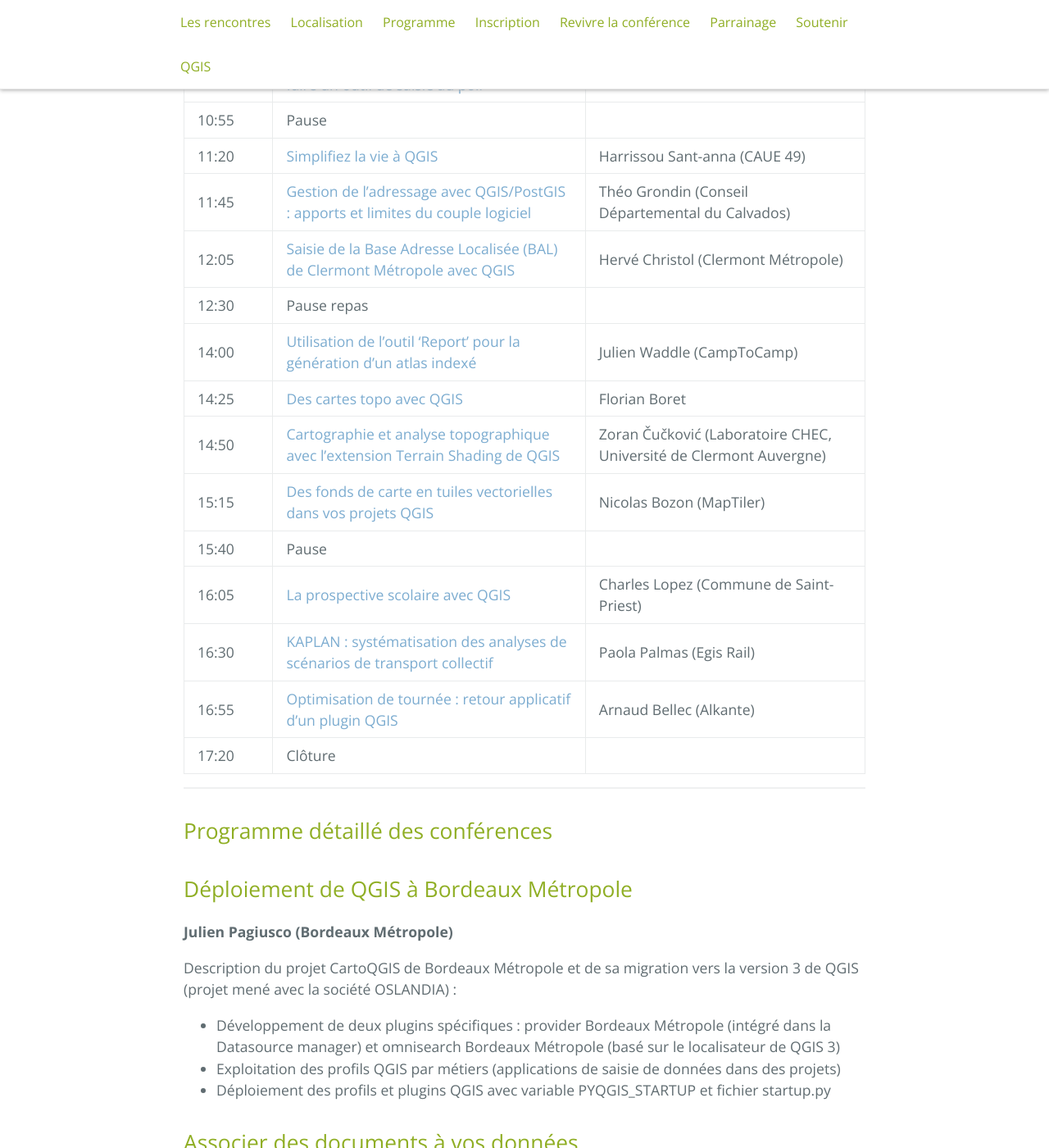
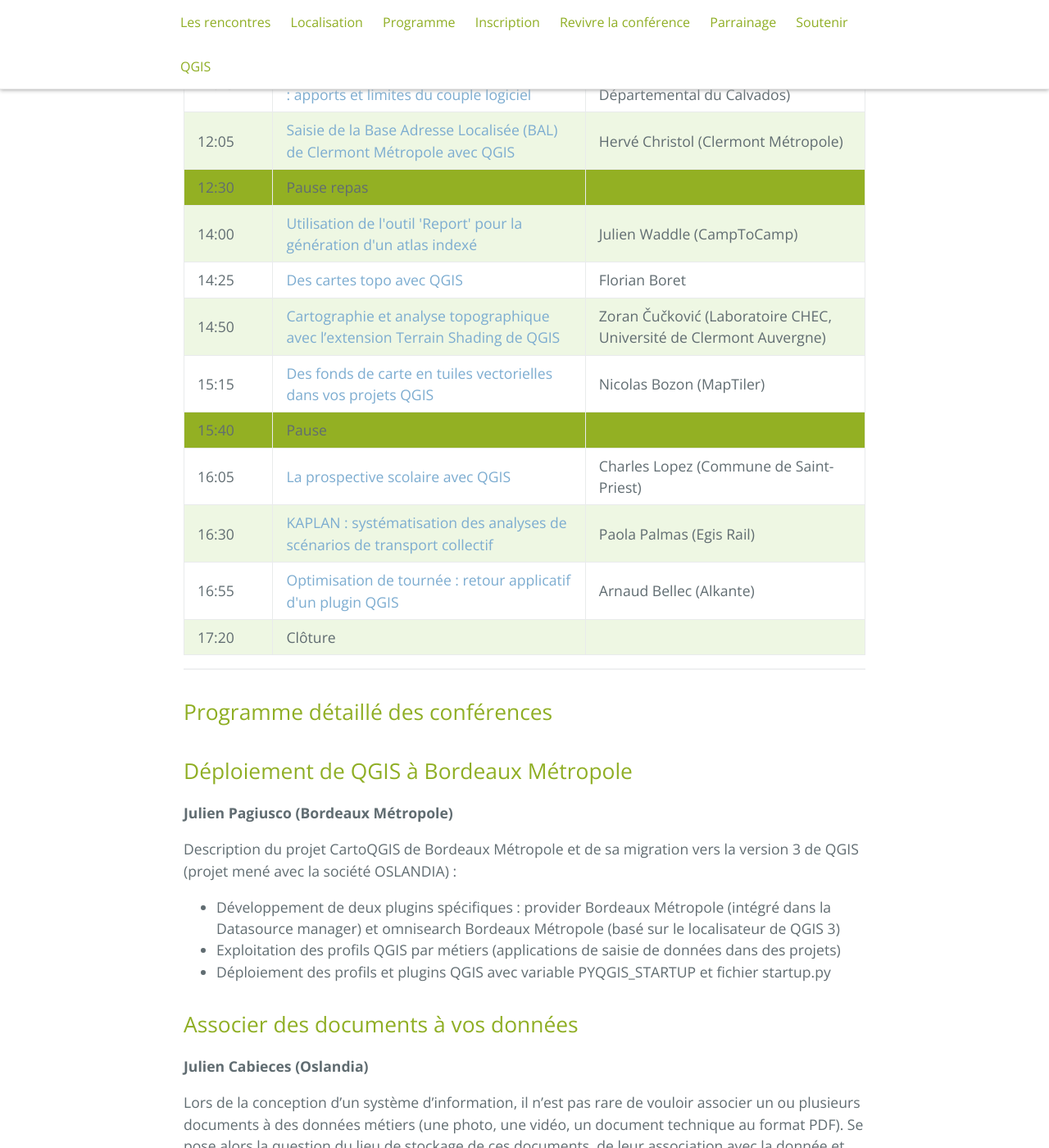
Before and after one commit to OSGeo-fr/QGIS-conf-fr-website, a Jekyll site: the page built from z20_programme.md, in a window 1280 px wide and 1400 px high, scrolled down 2106 px. Shown: the whole window at 82% size. Built offline with Jekyll 4.4.1, drawn with Linux system fonts in a browser that asks for light colours; some of the changed text lies outside the part shown.

Commit message:
html css

```diff
--- a/z20_programme.md
+++ b/z20_programme.md
@@ -19,7 +19,7 @@ Les ateliers dureront 1h30 ou 3h selon les besoins. Les pré-réquis éventuelle
 
 **Les horaires sont 9h00 - 15h30**
 
-<table>
+<table class="atelier-table">
     <thead>
         <tr>
             <th>Salle "Pavin"</th>
@@ -31,7 +31,7 @@ Les ateliers dureront 1h30 ou 3h selon les besoins. Les pré-réquis éventuelle
         </tr>
     </thead>
     <tbody>
-        <tr>
+        <tr class="atelier">
             <td rowspan=2><b>09:00 - 12h00</b><br><a href="#simplifiez-vous-la-v%C3%A9rification-des-plans-avec-qompligis">Simplifiez-vous la vérification des plans avec QompliGIS</a></td>
             <td rowspan=2><b>09:00 - 12h00</b><br><a href="#publier-un-projet-qgis-sur-le-web-avec-lizmap">Publier un projet QGIS sur le web avec Lizmap</a></td>
             <td rowspan=2><b>09:00 - 12h00</b><br><a href="#comment-qgis-aide-%C3%A0-la-constitution-de-r%C3%A9f%C3%A9rentiels-de-donn%C3%A9es-g%C3%A9ohistoriques-">Comment QGIS aide à la constitution de référentiels de données géohistoriques ?</a></td>
@@ -39,12 +39,13 @@ Les ateliers dureront 1h30 ou 3h selon les besoins. Les pré-réquis éventuelle
             <td><b>09:00 - 10h30</b><br><a href="#d%C3%A9ployer-et-maintenir-des-profils-utilisateurs"> Déployer et maintenir des profils utilisateurs</a></td>
             <td rowspan=2><b>09:00 - 12h00</b><br>Ateliers discussion thématique</td>
         </tr>
-        <tr>
+        <tr class="atelier">
             <td><b>10:45 - 12h15</b><br><a href="#cr%C3%A9ation-de-fiches-tableau-de-bord-%C3%A0-partir-de-latlas">Création de fiches tableau de bord à partir de l'Atlas</a></td>
         </tr>
-         <tr>
+        <tr class="pause-atelier">
             <td colspan=6><b>Pause</b></td>
-        </tr>       <tr>
+        </tr>
+        <tr class="atelier">
             <td><b>14:00 - 15h30</b><br><a href="#esth%C3%A9tisez-vos-cartes-issues-dosm">Esthétisez vos cartes issues d'OSM</a></td>
             <td><b>14:00 - 15h30</b><br><a href="#les-easter-eggs-de-qgis--chasser-et-%C3%AAtre-chass%C3%A9">Les easter eggs de QGIS : chasser et être chassé</a></td>
             <td><b>14:00 - 15h30</b><br><a href="#fonctionnement-du-modeleur-graphique">Fonctionnement du modeleur graphique</a></td>
@@ -62,27 +63,112 @@ Journée de conférences avec diffusion vidéo live.
 
 Vous pourrez également interagir avec les présentateurs via le canal de messagerie.
 
-| Horaires | Titre                                                                            | Présentateur / Présentatrice                                       |
-|----------|----------------------------------------------------------------------------------|--------------------------------------------------------------------|
-| 09:00    | Ouverture de la journée - OSGeo-FR & Groupe QGIS FR                              |                                                                    |
-| 09:15    | [Déploiement de QGIS à Bordeaux Métropole](#d%C3%A9ploiement-de-qgis-%C3%A0-bordeaux-m%C3%A9tropole)       | Julien Pagiusco (Bordeaux Métropole)                               |
-| 09:40    | [Associer des documents à vos données](#associer-des-documents-%C3%A0-vos-donn%C3%A9es)                    | Julien Cabieces (Oslandia)                                         |
-| 10:05    | [QGIS Serveur, le choix de la simplicité](#qgis-serveur-le-choix-de-la-simplicit%C3%A9)                    | Paul Blottiere (Hytech-Imaging)                                    |
-| 10:30    | [QGIS, ses formulaires et expressions pour faire un outil de saisie au poil](#qgis-ses-formulaires-et-expressions-pour-faire-un-outil-de-saisie-au-poil)       | Michaël Douchin (3Liz)                                             |
-| 10:55    | Pause                                                                            |                                                                    |
-| 11:20    | [Simplifiez la vie à QGIS](#simplifiez-la-vie-%C3%A0-qgis)                                                 | Harrissou Sant-anna (CAUE 49)                                      |
-| 11:45    | [Gestion de l’adressage avec QGIS/PostGIS : apports et limites du couple logiciel](#gestion-de-ladressage-avec-qgispostgis--apports-et-limites-du-couple-logiciel) | Théo Grondin (Conseil Départemental du Calvados)              |
-| 12:05    | [Saisie de la Base Adresse Localisée (BAL) de Clermont Métropole avec QGIS](#saisie-de-la-base-adresse-localis%C3%A9e-bal-de-clermont-m%C3%A9tropole-avec-qgis)        | Hervé Christol (Clermont Métropole)                          |
-| 12:30    | Pause repas                                                                      |                                                                    |
-| 14:00    | [Utilisation de l'outil 'Report' pour la génération d'un atlas indexé](#utilisation-de-loutil-report-pour-la-g%C3%A9n%C3%A9ration-dun-atlas-index%C3%A9)            | Julien Waddle (CampToCamp)                             |
-| 14:25    | [Des cartes topo avec QGIS](#des-cartes-topo-avec-qgis)             | Florian Boret                                                      |
-| 14:50    | [Cartographie et analyse topographique avec l’extension Terrain Shading de QGIS](#cartographie-et-analyse-topographique-avec-lextension-terrain-shading-de-qgis)   | Zoran Čučković (Laboratoire CHEC, Université de Clermont Auvergne) |
-| 15:15    | [Des fonds de carte en tuiles vectorielles dans vos projets QGIS](#des-fonds-de-carte-en-tuiles-vectorielles-dans-vos-projets-qgis)                  | Nicolas Bozon (MapTiler)                                           |
-| 15:40    | Pause                                                                            |                                                                    |
-| 16:05    | [La prospective scolaire avec QGIS](#la-prospective-scolaire-avec-qgis)          | Charles Lopez (Commune de Saint-Priest)                            |
-| 16:30    | [KAPLAN : systématisation des analyses de scénarios de transport collectif](#kaplan--syst%C3%A9matisation-des-analyses-de-sc%C3%A9narios-de-transport-collectif) | Paola Palmas (Egis Rail)                                           |
-| 16:55    | [Optimisation de tournée : retour applicatif d'un plugin QGIS](#optimisation-de-tourn%C3%A9e--retour-applicatif-dun-plugin-qgis)                     | Arnaud Bellec (Alkante)                                            |
-| 17:20    | Clôture                                                                          |                                                                    |
+<table class="tableizer-table">
+  <thead>
+    <tr class="th">
+      <th>Horaires</th>
+      <th>Titre</th>
+      <th>Présentateur / Présentatrice</th>
+    </tr>
+  </thead>
+  <tbody>
+    <tr class="impair">
+      <td>09:00</td>
+      <td>Ouverture de la journée - OSGeo-FR &amp; Groupe QGIS FR</td>
+      <td></td>
+    </tr>
+    <tr class="pair">
+      <td>09:15</td>
+      <td><a href="#d%C3%A9ploiement-de-qgis-%C3%A0-bordeaux-m%C3%A9tropole">Déploiement de QGIS à Bordeaux Métropole</a></td>
+      <td>Julien Pagiusco (Bordeaux Métropole)</td>
+    </tr>
+    <tr class="impair">
+      <td>09:40</td>
+      <td><a href="#associer-des-documents-%C3%A0-vos-donn%C3%A9es">Associer des documents à vos données</a></td>
+      <td>Julien Cabieces (Oslandia)</td>
+    </tr>
+    <tr  class="pair">
+      <td>10:05</td>
+      <td><a href="#qgis-serveur-le-choix-de-la-simplicit%C3%A9">QGIS Serveur, le choix de la simplicité</a></td>
+      <td>Paul Blottiere (Hytech-Imaging)</td>
+    </tr>
+    <tr class="impair">
+      <td>10:30</td>
+      <td><a href="#qgis-ses-formulaires-et-expressions-pour-faire-un-outil-de-saisie-au-poil">QGIS, ses formulaires et expressions pour faire un outil de saisie au poil</a></td>
+      <td>Michaël Douchin (3Liz)</td>
+    </tr>
+    <tr class="pause">
+      <td>10:55</td>
+      <td>Pause</td>
+      <td></td>
+    </tr>
+    <tr class="impair">
+      <td>11:20</td>
+      <td><a href="#simplifiez-la-vie-%C3%A0-qgis">Simplifiez la vie à QGIS</a></td>
+      <td>Harrissou Sant-anna (CAUE 49)</td>
+    </tr>
+    <tr class="pair">
+      <td>11:45</td>
+      <td><a href="#gestion-de-ladressage-avec-qgispostgis--apports-et-limites-du-couple-logiciel">Gestion de l’adressage avec QGIS/PostGIS : apports et limites du couple logiciel</a></td>
+      <td>Théo Grondin (Conseil Départemental du Calvados)</td>
+    </tr>
+    <tr class="impair">
+      <td>12:05</td>
+      <td><a href="#saisie-de-la-base-adresse-localis%C3%A9e-bal-de-clermont-m%C3%A9tropole-avec-qgis">Saisie de la Base Adresse Localisée (BAL) de Clermont Métropole avec QGIS</a></td>
+      <td>Hervé Christol (Clermont Métropole)</td>
+    </tr>
+    <tr class="pause">
+      <td>12:30</td>
+      <td>Pause repas</td>
+      <td></td>
+    </tr>
+    <tr class="impair">
+      <td>14:00</td>
+      <td><a href="#utilisation-de-loutil-report-pour-la-g%C3%A9n%C3%A9ration-dun-atlas-index%C3%A9">Utilisation de l'outil 'Report' pour la génération d'un atlas indexé</a></td>
+      <td>Julien Waddle (CampToCamp)</td>
+    </tr>
+    <tr class="pair">
+      <td>14:25</td>
+      <td><a href="#des-cartes-topo-avec-qgis">Des cartes topo avec QGIS</a></td>
+      <td>Florian Boret</td>
+    </tr>
+    <tr class="impair">
+      <td>14:50</td>
+      <td><a href="#cartographie-et-analyse-topographique-avec-lextension-terrain-shading-de-qgis">Cartographie et analyse topographique avec l’extension Terrain Shading de QGIS</a></td>
+      <td>Zoran Čučković (Laboratoire CHEC, Université de Clermont Auvergne)</td>
+    </tr>
+    <tr class="pair">
+      <td>15:15</td>
+      <td><a href="#des-fonds-de-carte-en-tuiles-vectorielles-dans-vos-projets-qgis">Des fonds de carte en tuiles vectorielles dans vos projets QGIS</a></td>
+      <td>Nicolas Bozon (MapTiler)</td>
+    </tr>
+    <tr class="pause">
+      <td>15:40</td>
+      <td>Pause</td>
+      <td></td>
+    </tr>
+    <tr class="pair">
+      <td>16:05</td>
+      <td><a href="#la-prospective-scolaire-avec-qgis">La prospective scolaire avec QGIS</a></td>
+      <td>Charles Lopez (Commune de Saint-Priest)</td>
+    </tr>
+    <tr class="impair">
+      <td>16:30</td>
+      <td><a href="#kaplan--syst%C3%A9matisation-des-analyses-de-sc%C3%A9narios-de-transport-collectif">KAPLAN : systématisation des analyses de scénarios de transport collectif</a></td>
+      <td>Paola Palmas (Egis Rail)</td>
+    </tr>
+    <tr class="pair">
+      <td>16:55</td>
+      <td><a href="#optimisation-de-tourn%C3%A9e--retour-applicatif-dun-plugin-qgis">Optimisation de tournée : retour applicatif d'un plugin QGIS</a></td>
+      <td>Arnaud Bellec (Alkante)</td>
+    </tr>
+    <tr class="impair">
+      <td>17:20</td>
+      <td>Clôture</td>
+      <td></td>
+    </tr>
+  </tbody>
+</table>
 
 _______________________
 
```
